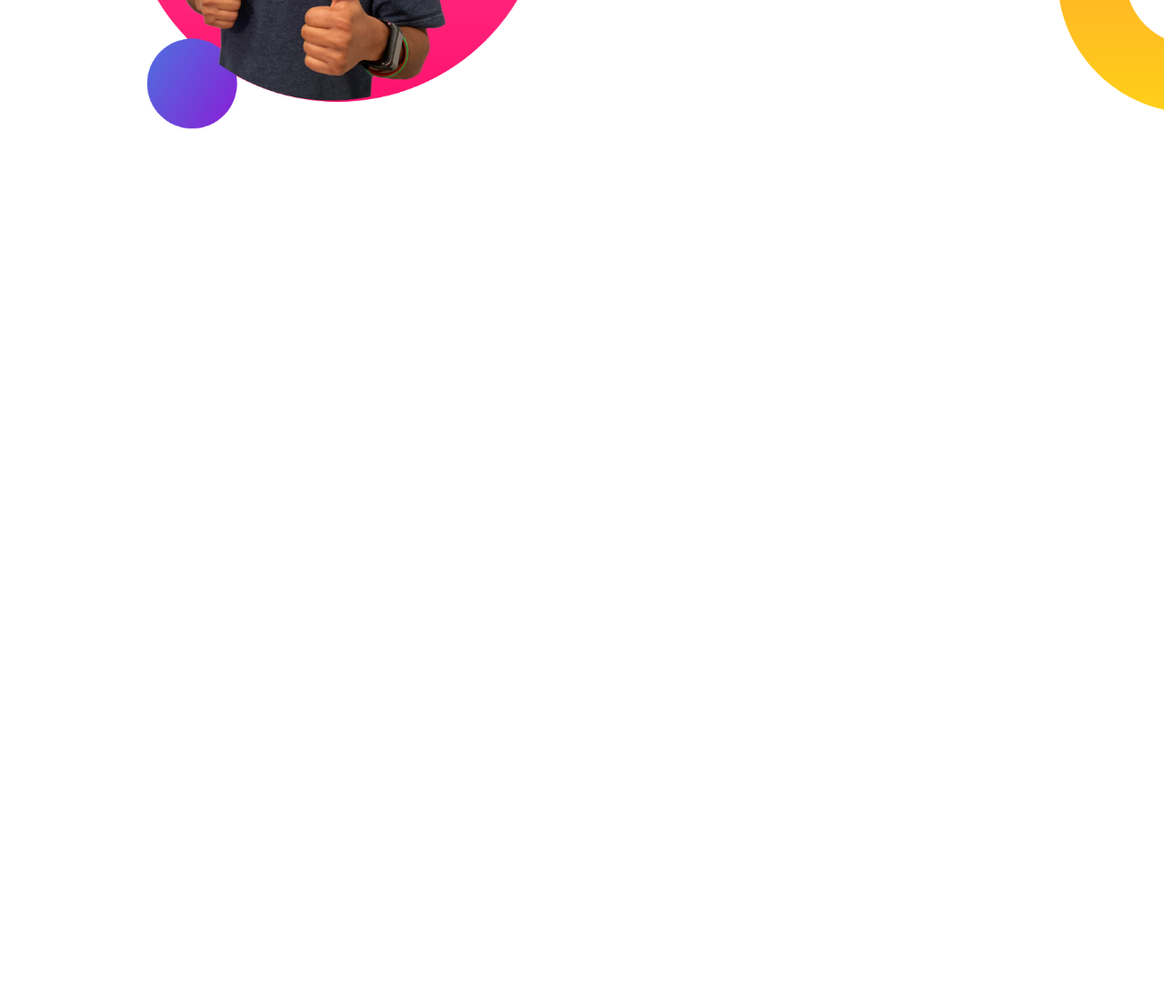
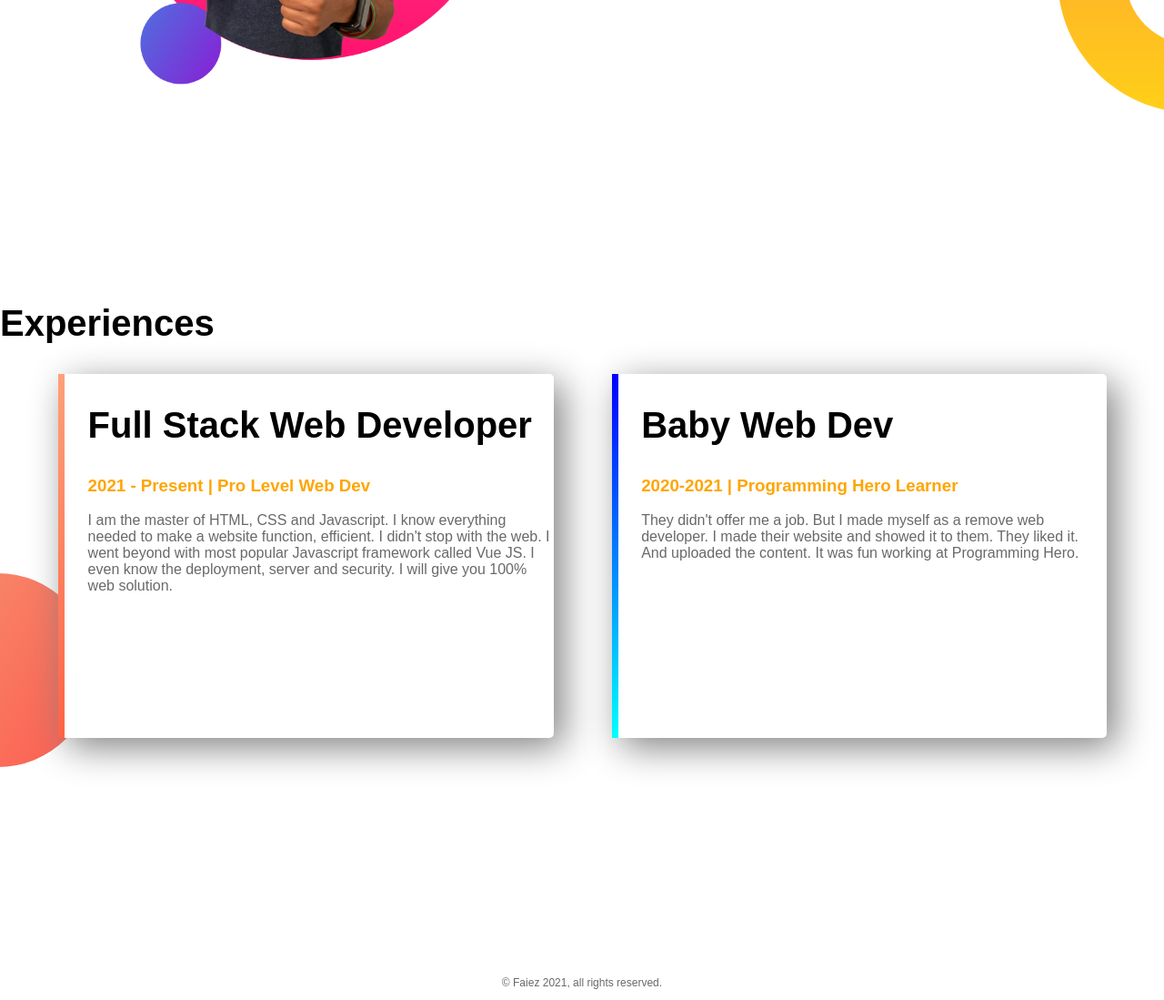
Before and after one commit to FaiezAbdullah/web-portfolio, a plain HTML site: page index.html in a window 1280 px wide. Shown: the part 1000-2099 px from the top of the page at 91% size. Before the commit the page ends 1300 px from the top, so only its background shows below. Drawn offline with Linux system fonts and the light colour scheme.

Commit message:
My First Ever Website

```diff
--- a/index.html
+++ b/index.html
@@ -12,7 +12,7 @@
     <section class="top-banner">
         <div class="half-width">
             <h1>Wellcome To</h1>
-            <h1><span class="name-highlight">Faiez's</span> World</h1>
+            <h1><span class="orange-highlight">Faiez's</span> World</h1>
             <h3>World-Class Professional Web Developer</h3>
             <p>Lorem Ipsum is simply dummy text of the printing and typesetting industry. Lorem Ipsum has been the industry's standard dummy text ever since the 1500s, when an unknown printer took a galley of type and scrambled it to make a type specimen
                 book. It has survived not only five centuries, but also the leap into electronic typesetting
@@ -34,6 +34,23 @@
             <a class="link-button" target="-blank" href="https://www.linkedin.com/company/programminghero/">Download Resume</a>
         </div>
     </section>
+    <h2>Experiences</h2>
+    <section class="experience-area">
+        <div id="full-stack" class="half-width single-experience">
+            <h2>Full Stack Web Developer</h2>
+            <h3><span class="orange-highlight">2021 - Present | Pro Level Web Dev</span></h3>
+            <p>I am the master of HTML, CSS and Javascript. I know everything needed to make a website function, efficient. I didn't stop with the web. I went beyond with most popular Javascript framework called Vue JS. I even know the deployment, server
+                and security. I will give you 100% web solution.</p>
+        </div>
+        <div id="baby-web" class="half-width single-experience">
+            <h2>Baby Web Dev</h2>
+            <h3><span class="orange-highlight">2020-2021 | Programming Hero Learner</span></h3>
+            <p>They didn't offer me a job. But I made myself as a remove web developer. I made their website and showed it to them. They liked it. And uploaded the content. It was fun working at Programming Hero.</p>
+        </div>
+    </section>
+    <footer>
+        <p>© Faiez 2021, all rights reserved.</p>
+    </footer>
 </body>
 
 </html>
--- a/main.css
+++ b/main.css
@@ -27,7 +27,7 @@ p {
 }
 
 .half-width img {
-    width: 100%;
+    width: 90%;
 }
 
 .top-banner {
@@ -54,3 +54,33 @@ section {
     background-repeat: no-repeat;
     background-position: right;
 }
+
+.single-experience {
+    box-shadow: 10px 10px 40px gray;
+    border-radius: 5px;
+    height: 80%;
+    background-color: white;
+}
+
+.experience-area {
+    background-image: url("images/exp-bg.png");
+    background-repeat: no-repeat;
+    background-position: left;
+}
+
+#full-stack {
+    border-left: 7px solid;
+    border-image: linear-gradient(180deg, lightSalmon, tomato);
+    border-image-slice: 1;
+}
+
+#baby-web {
+    border-left: 7px solid;
+    border-image: linear-gradient(180deg, blue, cyan);
+    border-image-slice: 1;
+}
+
+footer p {
+    text-align: center;
+    font-size: 12px;
+}
```
